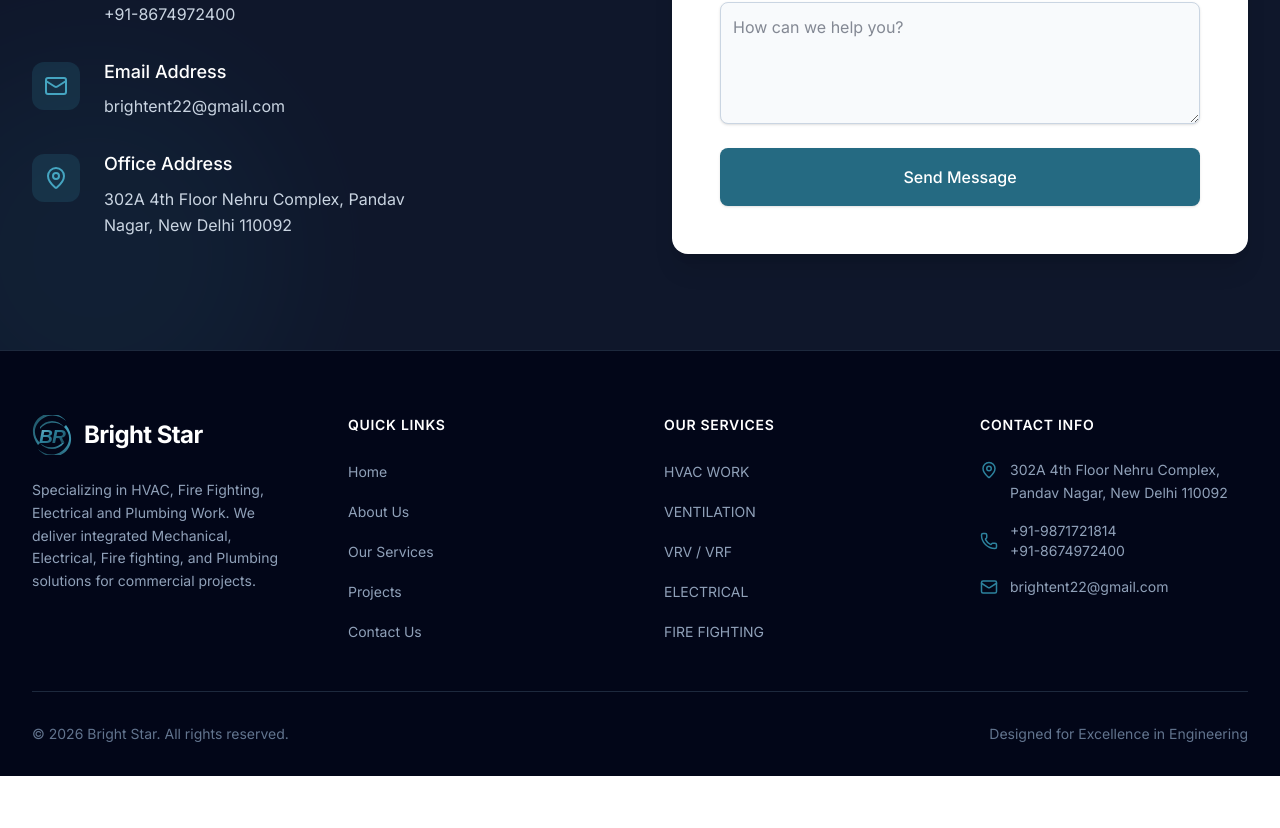
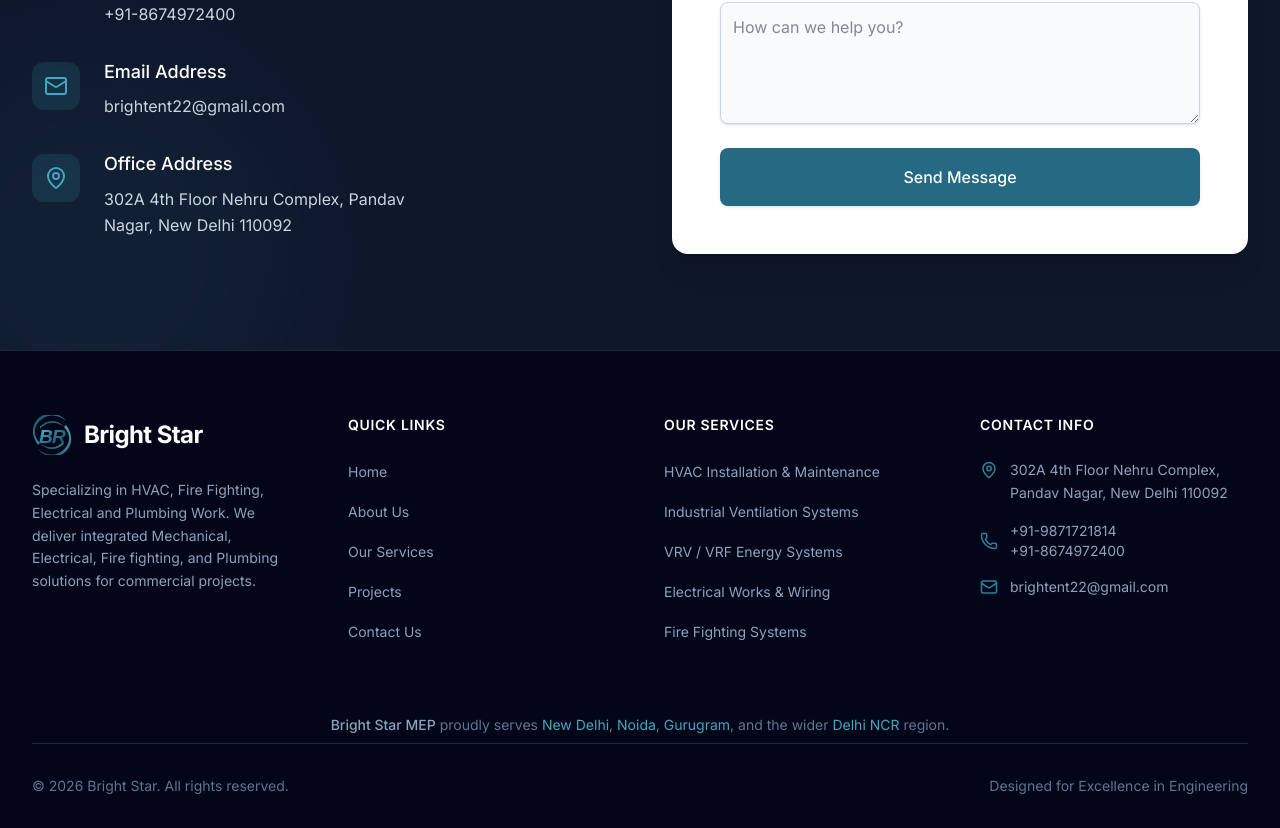
Before and after one commit to brightentp22-ui/bright-enterprise-, a React (Vite) app: page /contact in a window 1280 px wide. Shown: the part 862-1690 px from the top of the page. Before the commit the page ends 1638 px from the top, so only its background shows below. Built offline with nearby package versions, Linux system fonts and the light colour scheme.

Commit message:
SEO: update domain to brightstarmep.com, optimise title/meta/schema, add og-image, expand service titles, add service area footer

```diff
--- a/index.html
+++ b/index.html
@@ -5,19 +5,23 @@
     <meta name="viewport" content="width=device-width, initial-scale=1.0" />
 
     <!-- ===== SEO: Title & Description ===== -->
-    <title>Bright Star MEP | Expert HVAC, Fire Fighting, Electrical & Plumbing Services in Delhi NCR</title>
-    <meta name="description" content="Bright Star MEP delivers trusted HVAC, fire fighting, electrical, and plumbing solutions for commercial & industrial projects in New Delhi, Noida, and Gurugram. Request a free consultation today." />
-    <meta name="keywords" content="MEP contractor Delhi, HVAC contractor Noida, fire fighting system Gurugram, electrical contractor Delhi NCR, plumbing contractor, Bright Star MEP" />
+    <title>Bright Star MEP | MEP Contractors in Delhi NCR</title>
+    <meta name="description" content="Bright Star MEP: trusted MEP contractors in Delhi NCR. Expert HVAC installation, fire fighting systems, electrical works & commercial plumbing. Get a free quote today." />
+    <meta name="keywords" content="Bright Star MEP, Bright Star MEP New Delhi, MEP Contractor Delhi NCR, HVAC installation New Delhi, fire fighting systems NCR, electrical works Delhi, commercial plumbing Delhi, MEP engineering company" />
 
     <!-- ===== Canonical URL ===== -->
-    <link rel="canonical" href="https://brightstar-mep.netlify.app/" />
+    <link rel="canonical" href="https://brightstarmep.com/" />
 
     <!-- ===== Open Graph / Social Sharing ===== -->
     <meta property="og:type" content="website" />
-    <meta property="og:url" content="https://brightstar-mep.netlify.app/" />
-    <meta property="og:title" content="Bright Star MEP | HVAC, Fire Fighting, Electrical & Plumbing" />
-    <meta property="og:description" content="Expert MEP engineering solutions for commercial & industrial projects across Delhi NCR. HVAC, fire fighting, electrical, and plumbing specialists." />
+    <meta property="og:url" content="https://brightstarmep.com/" />
+    <meta property="og:title" content="Bright Star MEP | MEP Contractors in Delhi NCR" />
+    <meta property="og:description" content="Trusted MEP contractor in Delhi NCR. Bright Star MEP specialises in HVAC installation, fire fighting systems, electrical works & commercial plumbing for commercial projects." />
     <meta property="og:site_name" content="Bright Star MEP" />
+    <meta property="og:image" content="https://brightstarmep.com/og-image.jpg" />
+    <meta name="twitter:card" content="summary_large_image" />
+    <meta name="twitter:title" content="Bright Star MEP | MEP Contractors in Delhi NCR" />
+    <meta name="twitter:description" content="Expert HVAC, fire fighting systems, electrical works & commercial plumbing for Delhi NCR commercial projects." />
 
     <!-- ===== Local Business JSON-LD Schema ===== -->
     <script type="application/ld+json">
@@ -25,17 +29,18 @@
       "@context": "https://schema.org",
       "@type": "LocalBusiness",
       "name": "Bright Star MEP",
-      "url": "https://brightstar-mep.netlify.app/",
+      "url": "https://brightstarmep.com/",
       "description": "Bright Star MEP provides expert HVAC, fire fighting, electrical, and plumbing (MEP) engineering services for commercial and industrial clients across Delhi NCR.",
       "address": {
         "@type": "PostalAddress",
-        "streetAddress": "YOUR_STREET_ADDRESS_HERE",
+        "streetAddress": "302A, 4th Floor, Nehru Complex, Pandav Nagar",
         "addressLocality": "New Delhi",
         "addressRegion": "Delhi",
-        "postalCode": "YOUR_POSTAL_CODE_HERE",
+        "postalCode": "110092",
         "addressCountry": "IN"
       },
-      "telephone": "YOUR_PHONE_NUMBER_HERE",
+      "telephone": "+91-9871721814",
+      "email": "brightent22@gmail.com",
       "areaServed": ["New Delhi", "Noida", "Gurugram", "Delhi NCR"],
       "hasOfferCatalog": {
         "@type": "OfferCatalog",
--- a/src/components/Footer.tsx
+++ b/src/components/Footer.tsx
@@ -75,6 +75,17 @@ export default function Footer() {
 
         </div>
 
+        {/* Service Area */}
+        <div className="pt-6 pb-2 text-center">
+          <p className="text-slate-500 text-sm">
+            <span className="font-medium text-slate-400">Bright Star MEP</span> proudly serves{' '}
+            <span className="text-brand-400">New Delhi</span>,{' '}
+            <span className="text-brand-400">Noida</span>,{' '}
+            <span className="text-brand-400">Gurugram</span>, and the wider{' '}
+            <span className="text-brand-400">Delhi NCR</span> region.
+          </p>
+        </div>
+
         {/* Bottom Bar */}
         <div className="pt-8 border-t border-slate-800 flex flex-col md:flex-row justify-between items-center gap-4">
           <div className="text-slate-500 text-sm text-center md:text-left">
--- a/src/components/Hero.tsx
+++ b/src/components/Hero.tsx
@@ -88,14 +88,15 @@ export default function Hero() {
           transition={{ duration: 0.8, ease: "easeOut" }}
         >
           <span className="inline-block py-1 px-3 rounded-full bg-brand-500/20 text-brand-200 text-sm font-semibold tracking-wider mb-6 border border-brand-500/30 backdrop-blur-sm">
-            8+ YEARS OF EXCELLENCE
+            8+ YEARS OF EXCELLENCE IN DELHI NCR
           </span>
           <h1 className="text-3xl sm:text-4xl md:text-6xl lg:text-7xl font-bold text-white tracking-tight mb-6">
-            Welcome to <br className="hidden md:block" />
-            <span className="text-[#2b7a96]">Bright Star</span>
+            <span className="text-[#2b7a96]">Bright Star MEP</span><br className="hidden md:block" />
+            Premier MEP Contractors<br className="hidden md:block" />
+            in Delhi NCR
           </h1>
           <p className="mt-4 text-lg sm:text-xl text-slate-300 max-w-2xl mx-auto mb-10 px-4 sm:px-0">
-            {companyInfo.description} Delivering integrated Mechanical, Electrical, Fire fighting, and Plumbing solutions for commercial projects.
+            Bright Star MEP delivers expert HVAC installation, fire fighting systems, electrical works, and commercial plumbing services for commercial &amp; industrial projects across New Delhi, Noida, and Gurugram.
           </p>
 
           <div className="flex flex-col sm:flex-row gap-4 justify-center px-4 sm:px-0">
--- a/src/data.ts
+++ b/src/data.ts
@@ -13,37 +13,37 @@ export const companyInfo = {
 
 export const services = [
   {
-    title: "HVAC WORK",
+    title: "HVAC Installation & Maintenance",
     description: "Complete Heating, Ventilation, and Air Conditioning installation and maintenance.",
     icon: Wind,
     image: "https://www.ny-engineers.com/hubfs/2022/Home/Compress%20Images/Space-%20cooling-chiller.jpg"
   },
   {
-    title: "VENTILATION",
+    title: "Industrial Ventilation Systems",
     description: "Industrial and commercial ventilation systems for optimal air quality.",
     icon: Building2,
     image: "https://envigaurd.com/topics/wp-content/uploads/2025/04/Basement-Ventilation-System.jpg"
   },
   {
-    title: "VRV / VRF",
+    title: "VRV / VRF Energy Systems",
     description: "Advanced Variable Refrigerant Volume/Flow systems for energy efficiency.",
     icon: Settings,
     image: "/vrv-vrf.jpg"
   },
   {
-    title: "ELECTRICAL",
+    title: "Electrical Works & Wiring",
     description: "Comprehensive electrical wiring, panels, and lighting solutions.",
     icon: Zap,
     image: "https://bhartiengineers.com/wp-content/uploads/2019/11/Electrical-Panel-scaled.jpg"
   },
   {
-    title: "FIRE FIGHTING",
+    title: "Fire Fighting Systems",
     description: "Design and installation of fire suppression and safety systems.",
     icon: ShieldAlert,
     image: "https://5.imimg.com/data5/SELLER/Default/2022/11/KO/IU/DU/50780910/fire-pump-room.png"
   },
   {
-    title: "TECHNICAL SUPPORT",
+    title: "MEP Technical Support & AMC",
     description: "Ongoing maintenance and technical services for all MEP installations.",
     icon: Wrench,
     image: "https://images.unsplash.com/photo-1581091226825-a6a2a5aee158?auto=format&fit=crop&q=80&w=800"
--- a/src/pages/About.tsx
+++ b/src/pages/About.tsx
@@ -22,7 +22,7 @@ export default function About() {
           >
             <h3 className="text-2xl font-bold text-slate-900 mb-4">Who We Are</h3>
             <p className="text-slate-600 leading-relaxed">
-              Bright Star is a premier MEP service provider based in New Delhi, India. We specialize in delivering integrated Mechanical, Electrical, Fire fighting, HVAC WORK and Plumbing solutions for commercial engineering projects.
+              Bright Star MEP is a premier MEP contractor based in New Delhi, India — providing trusted building services to commercial and industrial clients across Delhi NCR. We specialise in HVAC installation, fire fighting systems, electrical works, and commercial plumbing solutions.
             </p>
           </motion.div>
 
```
Also changed, not shown: public/og-image.jpg (added), public/robots.txt, 1 other file (tests, documents, lock files or other folders).
